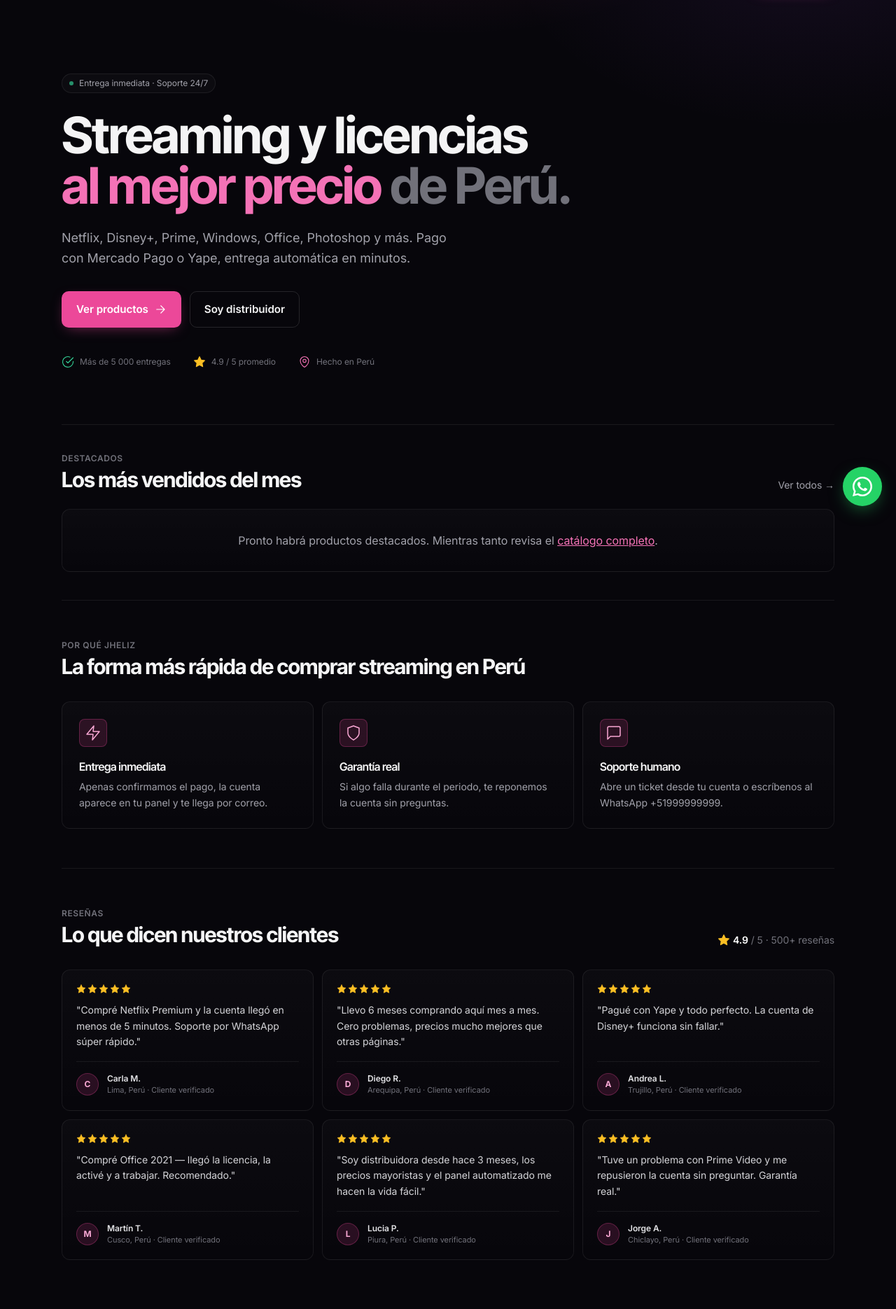
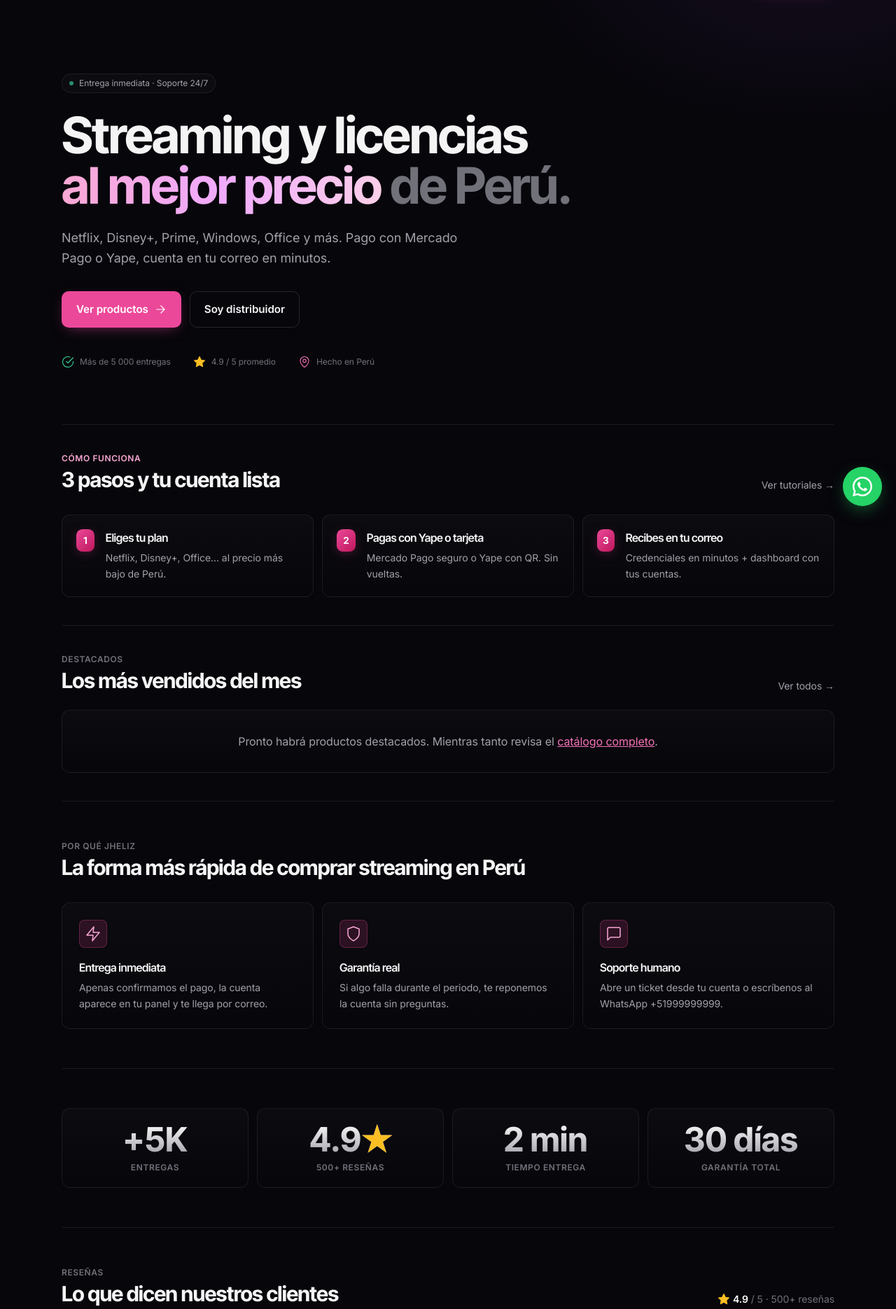
Before and after one commit to jianmolina646-lang/jheliz-web, a Django app: page / in a window 1280 px wide; the page is wider, and only the part inside the window is pictured. Shown: the part 57-1927 px from the top of that part at 70% size. Run offline with Django 5.2, Linux system fonts and the light colour scheme; data comes from the database, SQL or seed files in the repository; data that the repository does not hold is empty; some libraries are stand-ins or nearby versions.

Commit message:
feat(home): rediseño moderno con strip de precios desde, 3 pasos, stats counter
- Hero con gradiente radial doble (rosa + violeta) en background
- H1 con gradiente animado en lugar de color sólido
- Strip 'desde S/X' con 6 productos clickeables (categoría emoji + nombre + precio mínimo)
  generado dinámicamente desde la BD (cheapest active customer plan por producto)
- Sección 'Cómo funciona' con 3 pasos numerados (gradient badges) antes de productos
- Stats strip de 4 KPIs gigantes con gradient text (+5K entregas, 4.9 estrellas, 2 min, 30 días)
- Mantiene categorías, destacados, value props, testimonios, CTA distribuidor

Co-Authored-By: Devin AI <158243242+devin-ai-integration[bot]@users.noreply.github.com>

```diff
--- a/catalog/views.py
+++ b/catalog/views.py
@@ -90,6 +90,28 @@ def home(request):
         .prefetch_related("plans")
     )
     top_categories = Category.objects.filter(is_active=True)[:6]
+    # Productos destacados con precio mínimo desde — para hero strip
+    starter_products = (
+        Product.objects.filter(
+            is_active=True,
+            plans__is_active=True,
+            plans__available_for_customer=True,
+        )
+        .select_related("category")
+        .prefetch_related("plans")
+        .order_by("-is_featured", "name")
+        .distinct()[:6]
+    )
+    starter_strip = []
+    for p in starter_products:
+        plans = [pl for pl in p.plans.all() if pl.is_active and pl.available_for_customer and pl.price_customer > 0]
+        if not plans:
+            continue
+        cheapest = min(plans, key=lambda pl: pl.price_customer)
+        starter_strip.append({
+            "product": p,
+            "from_price": cheapest.price_customer,
+        })
     return render(
         request,
         "catalog/home.html",
@@ -98,6 +120,7 @@ def home(request):
             "top_categories": top_categories,
             "testimonios": _testimonios(),
             "recent_purchases": _recent_purchases(),
+            "starter_strip": starter_strip,
         },
     )
 
--- a/templates/catalog/home.html
+++ b/templates/catalog/home.html
@@ -24,22 +24,67 @@
 {% endif %}
 {% endblock %}
 
+{% block extra_head %}
+<style>
+  .home-hero {
+    position: relative;
+    overflow: visible;
+  }
+  .home-hero::before {
+    content: ''; position: absolute; inset: -10% -20% auto -20%; height: 90%;
+    background:
+      radial-gradient(50% 50% at 80% 20%, rgba(236,72,153,0.18), transparent 70%),
+      radial-gradient(40% 50% at 20% 60%, rgba(168,85,247,0.10), transparent 70%);
+    z-index: -1; pointer-events: none;
+  }
+  .price-pill {
+    background: rgba(255,255,255,.03); border: 1px solid var(--line);
+    border-radius: 999px; padding: 0.45rem 0.85rem;
+    display: inline-flex; align-items: center; gap: 0.5rem;
+    transition: all 150ms ease;
+  }
+  .price-pill:hover {
+    background: rgba(236,72,153,.08); border-color: rgba(236,72,153,.4);
+    transform: translateY(-1px);
+  }
+  .price-pill .em { font-size: 1.1rem; }
+  .price-pill .nm { font-size: 0.78rem; color: #d4d4d8; font-weight: 600; }
+  .price-pill .pr { font-size: 0.72rem; color: #f9a8d4; font-family: monospace; }
+  .step-mini {
+    width: 2rem; height: 2rem; border-radius: 0.55rem;
+    background: linear-gradient(135deg, #ec4899, #be185d);
+    color: #fff; font-weight: 700;
+    display: inline-flex; align-items: center; justify-content: center;
+    box-shadow: 0 4px 18px -6px rgba(236,72,153,.6);
+    font-size: 0.85rem;
+  }
+  .stat-num {
+    font-family: 'Inter Tight', system-ui, sans-serif;
+    font-weight: 700; font-size: 2.25rem; line-height: 1;
+    background: linear-gradient(180deg, #fafafa, #a1a1aa);
+    -webkit-background-clip: text; background-clip: text; color: transparent;
+  }
+  @media (min-width: 768px) { .stat-num { font-size: 3rem; } }
+</style>
+{% endblock %}
+
 {% block content %}
 
 <!-- Hero ----------------------------------------------------------------- -->
-<section class="pt-6 md:pt-12 pb-14 md:pb-20 max-w-3xl">
+<section class="home-hero pt-6 md:pt-12 pb-14 md:pb-20">
+  <div class="max-w-3xl">
     <div class="inline-flex items-center gap-2 chip mb-6">
       <span class="w-1.5 h-1.5 rounded-full bg-emerald-400 animate-pulse"></span>
       Entrega inmediata · Soporte 24/7
     </div>
     <h1 class="font-display text-5xl md:text-7xl font-bold leading-[1.02] tracking-tight">
       Streaming y licencias<br>
-    <span class="text-jheliz-400">al mejor precio</span>
+      <span class="bg-gradient-to-r from-jheliz-300 via-fuchsia-300 to-jheliz-200 bg-clip-text text-transparent">al mejor precio</span>
       <span class="text-zinc-500">de Perú.</span>
     </h1>
     <p class="mt-6 text-lg text-zinc-400 max-w-xl leading-relaxed">
-    Netflix, Disney+, Prime, Windows, Office, Photoshop y más.
-    Pago con Mercado Pago o Yape, entrega automática en minutos.
+      Netflix, Disney+, Prime, Windows, Office y más.
+      Pago con Mercado Pago o Yape, cuenta en tu correo en minutos.
     </p>
     <div class="mt-8 flex flex-wrap gap-3">
       <a href="{% url 'catalog:products' %}" class="btn btn-primary btn-lg">
@@ -62,6 +107,57 @@
       <div class="flex items-center gap-2">
         <svg class="icon" viewBox="0 0 24 24" style="color:#f472b6"><path d="M12 22s-8-4.5-8-12a8 8 0 0 1 16 0c0 7.5-8 12-8 12z"/><circle cx="12" cy="10" r="3"/></svg>
         Hecho en Perú
+      </div>
+    </div>
+  </div>
+
+  {% if starter_strip %}
+  <!-- Strip de productos con precio desde -->
+  <div class="mt-12">
+    <p class="text-xs text-zinc-500 uppercase tracking-wider font-semibold mb-3">Desde S/ 7 · entrega en minutos</p>
+    <div class="flex flex-wrap gap-2">
+      {% for s in starter_strip %}
+        <a href="{{ s.product.get_absolute_url }}" class="price-pill">
+          <span class="em">{{ s.product.category.emoji|default:'🎬' }}</span>
+          <span class="nm">{{ s.product.name }}</span>
+          <span class="pr">desde S/ {{ s.from_price|floatformat:2 }}</span>
+        </a>
+      {% endfor %}
+    </div>
+  </div>
+  {% endif %}
+</section>
+
+<!-- Cómo funciona — 3 pasos rápidos ----------------------------------- -->
+<section class="py-10 border-t hairline">
+  <div class="flex items-end justify-between mb-8">
+    <div>
+      <p class="text-xs font-semibold tracking-wider uppercase text-jheliz-300">Cómo funciona</p>
+      <h2 class="font-display text-2xl md:text-3xl font-bold mt-1">3 pasos y tu cuenta lista</h2>
+    </div>
+    <a href="{% url 'catalog:tutorials' %}" class="text-sm text-zinc-400 hover:text-white transition hidden sm:inline">Ver tutoriales →</a>
+  </div>
+  <div class="grid md:grid-cols-3 gap-3">
+    <div class="surface rounded-xl p-5 flex items-start gap-4">
+      <span class="step-mini">1</span>
+      <div>
+        <h3 class="font-display font-semibold">Eliges tu plan</h3>
+        <p class="text-sm text-zinc-400 mt-1.5 leading-relaxed">Netflix, Disney+, Office… al precio más bajo de Perú.</p>
+      </div>
+    </div>
+    <div class="surface rounded-xl p-5 flex items-start gap-4">
+      <span class="step-mini">2</span>
+      <div>
+        <h3 class="font-display font-semibold">Pagas con Yape o tarjeta</h3>
+        <p class="text-sm text-zinc-400 mt-1.5 leading-relaxed">Mercado Pago seguro o Yape con QR. Sin vueltas.</p>
+      </div>
+    </div>
+    <div class="surface rounded-xl p-5 flex items-start gap-4">
+      <span class="step-mini">3</span>
+      <div>
+        <h3 class="font-display font-semibold">Recibes en tu correo</h3>
+        <p class="text-sm text-zinc-400 mt-1.5 leading-relaxed">Credenciales en minutos + dashboard con tus cuentas.</p>
+      </div>
     </div>
   </div>
 </section>
@@ -137,6 +233,28 @@
   </div>
 </section>
 
+<!-- Stats strip ---------------------------------------------------------- -->
+<section class="py-14 border-t hairline">
+  <div class="grid grid-cols-2 md:grid-cols-4 gap-3">
+    <div class="surface rounded-xl p-5 text-center">
+      <div class="stat-num">+5K</div>
+      <div class="text-xs text-zinc-500 mt-2 uppercase tracking-wider font-semibold">Entregas</div>
+    </div>
+    <div class="surface rounded-xl p-5 text-center">
+      <div class="stat-num">4.9<span class="text-amber-400">★</span></div>
+      <div class="text-xs text-zinc-500 mt-2 uppercase tracking-wider font-semibold">500+ reseñas</div>
+    </div>
+    <div class="surface rounded-xl p-5 text-center">
+      <div class="stat-num">2 min</div>
+      <div class="text-xs text-zinc-500 mt-2 uppercase tracking-wider font-semibold">Tiempo entrega</div>
+    </div>
+    <div class="surface rounded-xl p-5 text-center">
+      <div class="stat-num">30 días</div>
+      <div class="text-xs text-zinc-500 mt-2 uppercase tracking-wider font-semibold">Garantía total</div>
+    </div>
+  </div>
+</section>
+
 <!-- Testimonios ---------------------------------------------------------- -->
 {% if testimonios %}
 <section class="py-14 border-t hairline">
```
Lines whose indentation alone changed are shown as unchanged.
